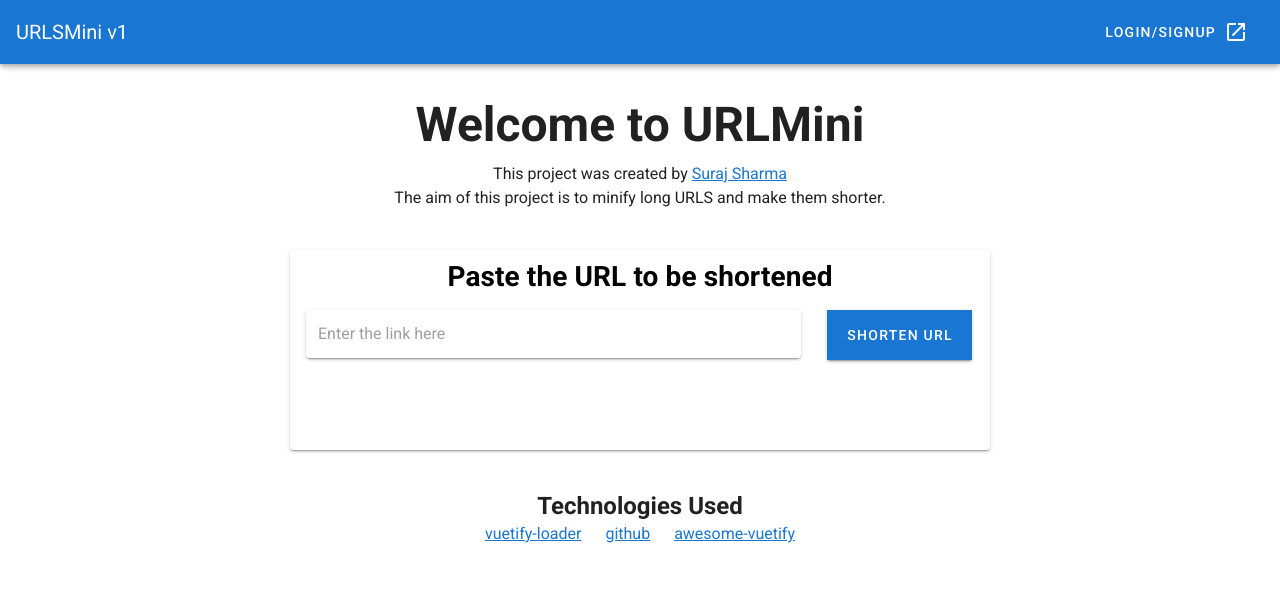
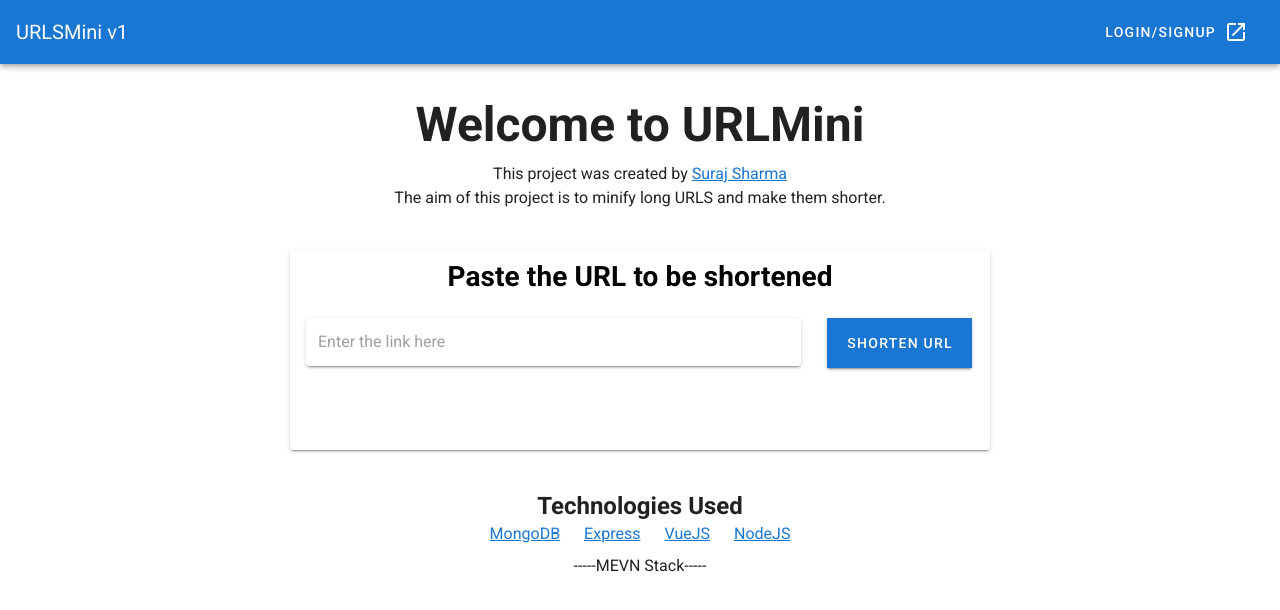
Before and after one commit to suraj200981/URLShortener--Full-Stack-MEVN-Project, a Vue app in the folder frontend/urlshortener/: page / in a window 1280 px wide. Shown: the top 610 px of the page. Built offline with nearby package versions, Linux system fonts and the light colour scheme.

Commit message:
minor edits to the technologies used links

```diff
--- a/frontend/urlshortener/src/components/home.vue
+++ b/frontend/urlshortener/src/components/home.vue
@@ -22,7 +22,7 @@
     height="200"
   >
     <v-card-text>
-      <h1 style="color:black">Paste the URL to be shortened</h1>
+      <h1 style="color:black; padding-bottom: 8px;">Paste the URL to be shortened</h1>
       <br>
       <v-row>
         <v-col md="9">
@@ -57,7 +57,6 @@
         <h2 class="headline font-weight-bold mb-3">
           Technologies Used
         </h2>
-
         <v-row justify="center">
           <a
             v-for="(eco, i) in ecosystem"
@@ -69,6 +68,7 @@
             {{ eco.text }}
           </a>
         </v-row>
+        <p style="padding-top:20px">-----MEVN Stack-----</p>
       </v-col>
     </v-row>
   </v-container>
@@ -81,53 +81,21 @@
     data: () => ({
       ecosystem: [
         {
-          text: 'vuetify-loader',
-          href: 'https://github.com/vuetifyjs/vuetify-loader',
+          text: 'MongoDB',
+          href: 'https://github.com/vuetifyjs/MongoDB',
         },
         {
-          text: 'github',
-          href: 'https://github.com/vuetifyjs/vuetify',
+          text: 'Express',
+          href: 'https://github.com/vuetifyjs/vuetify/Express',
         },
         {
-          text: 'awesome-vuetify',
-          href: 'https://github.com/vuetifyjs/awesome-vuetify',
-        },
-      ],
-      importantLinks: [
-        {
-          text: 'Documentation',
-          href: 'https://vuetifyjs.com',
+          text: 'VueJS',
+          href: 'https://github.com/vuetifyjs/awesome-vuetify/VueJS',
         },
         {
-          text: 'Chat',
-          href: 'https://community.vuetifyjs.com',
-        },
-        {
-          text: 'Made with Vuetify',
-          href: 'https://madewithvuejs.com/vuetify',
-        },
-        {
-          text: 'Twitter',
-          href: 'https://twitter.com/vuetifyjs',
-        },
-        {
-          text: 'Articles',
-          href: 'https://medium.com/vuetify',
-        },
-      ],
-      whatsNext: [
-        {
-          text: 'Explore components',
-          href: 'https://vuetifyjs.com/components/api-explorer',
-        },
-        {
-          text: 'Select a layout',
-          href: 'https://vuetifyjs.com/getting-started/pre-made-layouts',
-        },
-        {
-          text: 'Frequently Asked Questions',
-          href: 'https://vuetifyjs.com/getting-started/frequently-asked-questions',
-        },
+          text: 'NodeJS',
+          href: 'https://github.com/vuetifyjs/awesome-vuetify/NodeJS',
+        }
       ],
     }),
   }
```
